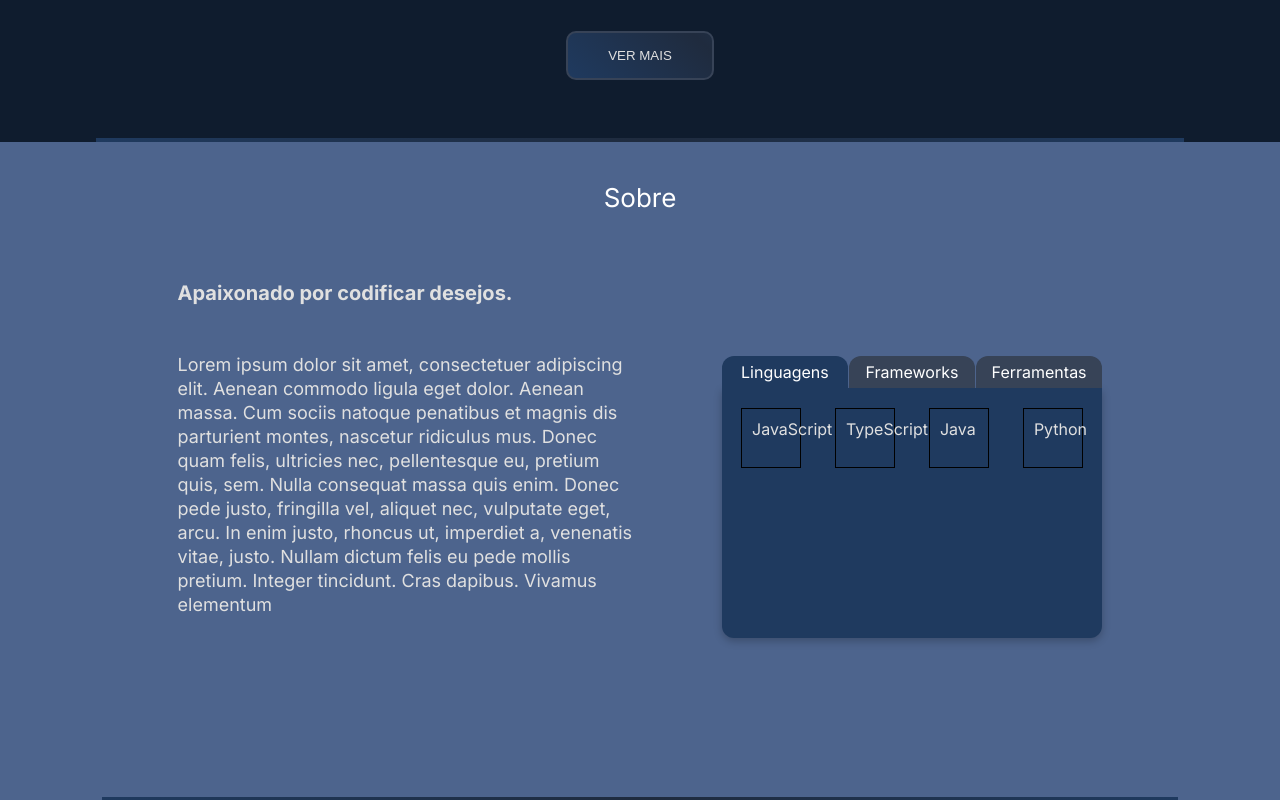
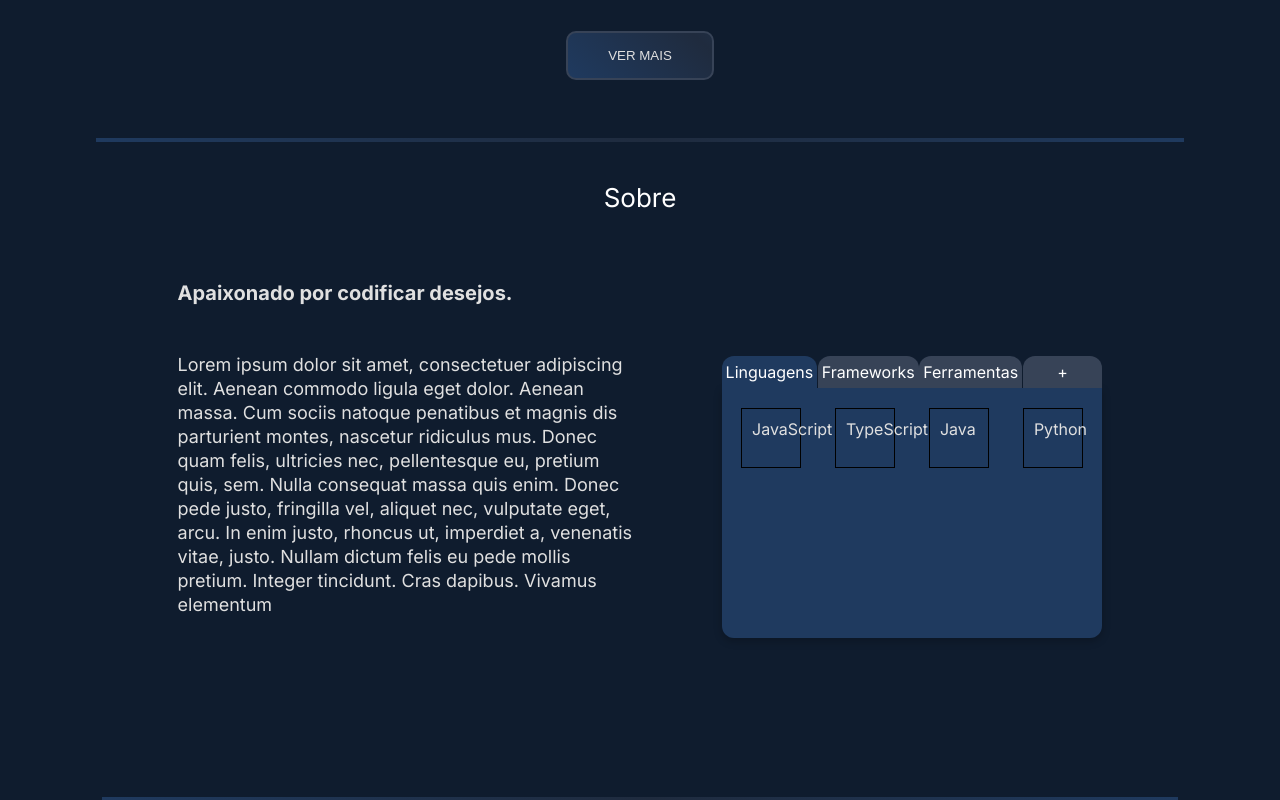
Before and after one commit to danargolo/portfolio, a Next.js app: page / in a window 1280 px wide. Shown: the part 1733-2533 px from the top of the page. Built offline with nearby package versions, Linux system fonts and the light colour scheme.

Commit message:
styles: change background

```diff
--- a/src/components/About/styles.js
+++ b/src/components/About/styles.js
@@ -17,7 +17,7 @@ export const About = styled.section`
   width: 100vw;
   height: fit-content;
   gap: 3rem;
-  background-color: ${({theme}) => theme.colors.primary200};
+  background-color: ${({theme}) => theme.colors.bg100};
   position: relative;
   z-index: 1;
 
--- a/src/components/Hero/index.jsx
+++ b/src/components/Hero/index.jsx
@@ -4,10 +4,10 @@ import * as S from './styles'
 import linkedin from "../../../public/icons/linkedin.png"
 import github from "../../../public/icons/github.png"
 import { Button } from '../ui/Button'
+import { Hr } from '../ui/Hr'
 
 export const Hero = () => {
   return(
-
     <S.Hero>
       <S.HeroWrapper>
         <S.TextContainer>
--- a/src/components/Hero/styles.js
+++ b/src/components/Hero/styles.js
@@ -13,6 +13,7 @@ export const Hero = styled.section`
   min-height: 25.625rem;
   background-color: ${({theme}) => theme.colors.bg100};
   width: 100vw;
+  z-index: 1;
 
 `
 
--- a/src/components/ui/Tab/index.jsx
+++ b/src/components/ui/Tab/index.jsx
@@ -8,7 +8,8 @@ const tab = ["Linguagens", "Frameworks", "Ferramentas"]
 const categorias = {
   Linguagens: ["JavaScript", "TypeScript", "Java", "Python"],
   Frameworks: ["React", "Angular", "Vue"],
-  Ferramentas: ["VS Code", "Git", "Docker"]
+  Ferramentas: ["VS Code", "Git", "Docker"],
+  ['+']: ["Team Work"]
 };
 
 export const Tab = () => {
```
